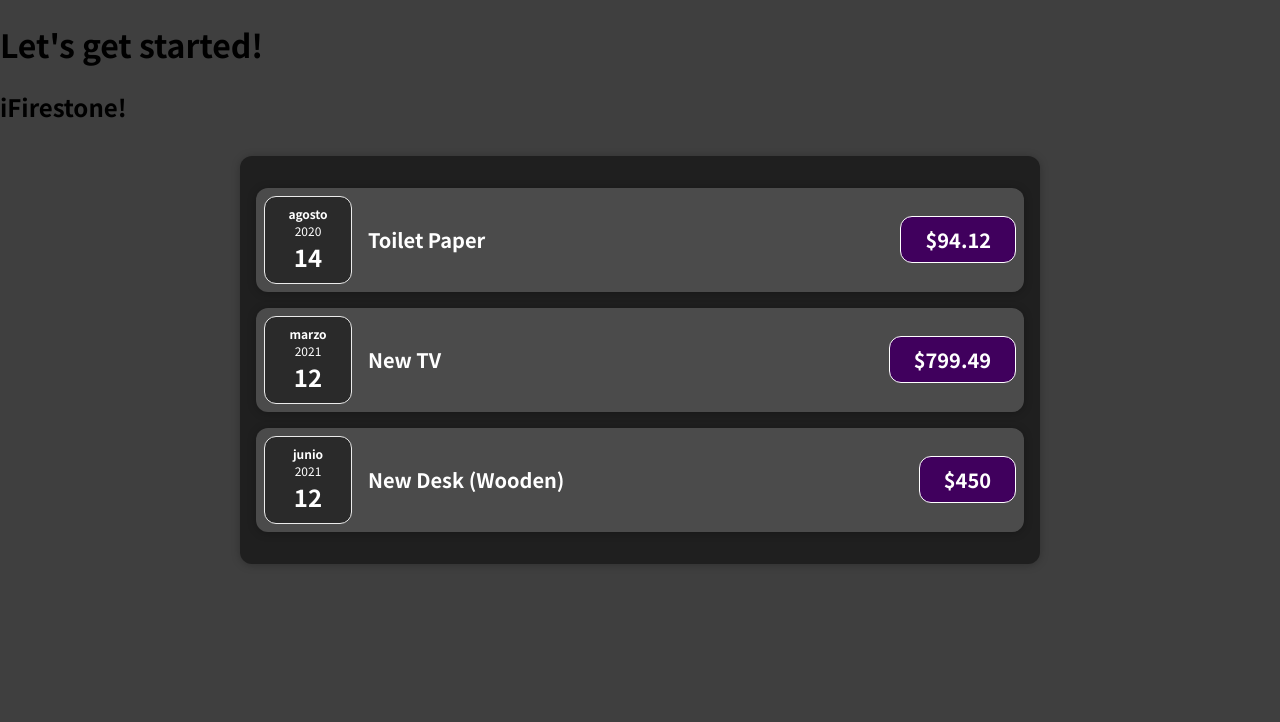
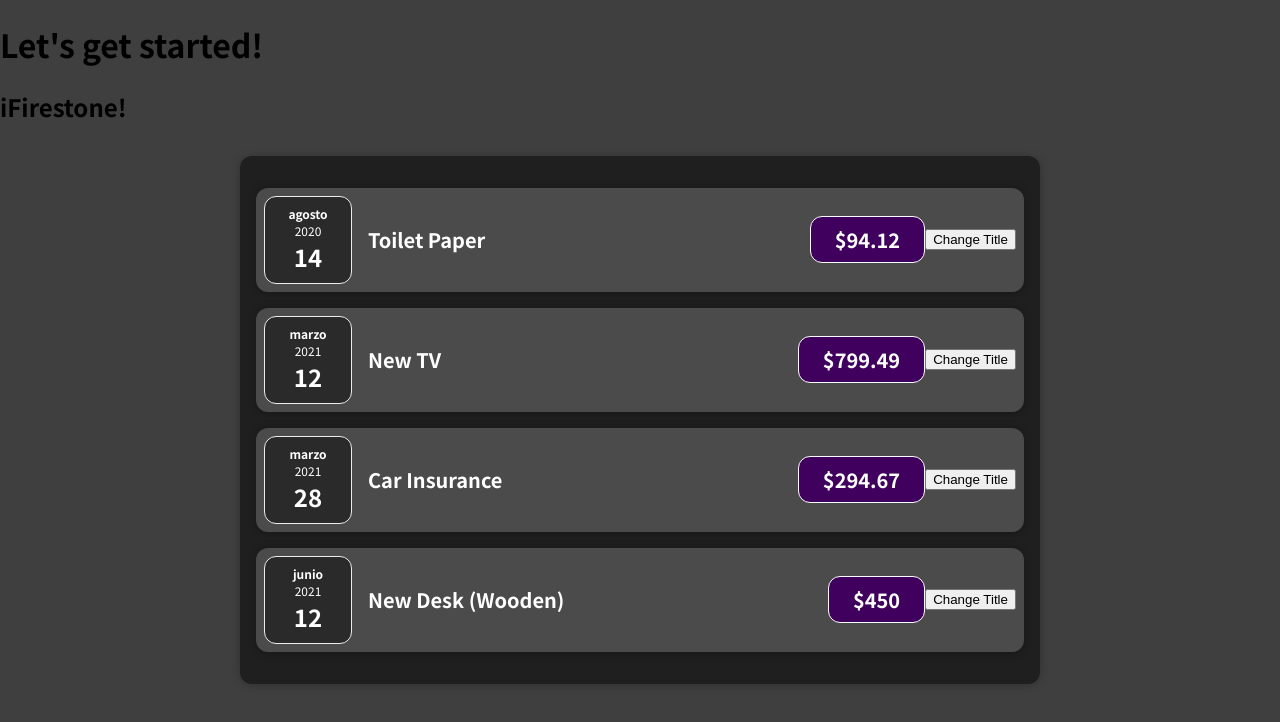
Before and after one commit to ifirestone/expenses-demo, a React (Create React App) app: page / in a window 1280 px wide. Shown: the top 722 px of the page. Built offline with nearby package versions, Linux system fonts and the light colour scheme.

Commit message:
Moving Forward

```diff
--- a/src/App.js
+++ b/src/App.js
@@ -19,7 +19,7 @@ function App() {
     },
     {
       id: "e3",
-      activo: false,
+      activo: true,
       title: "Car Insurance",
       amount: 294.67,
       date: new Date(2021, 2, 28),
--- a/src/components/ExpenseItem.js
+++ b/src/components/ExpenseItem.js
@@ -1,15 +1,23 @@
+import React, { useState } from "react";
+
 import ExpenseDate from "./ExpenseDate";
 import Card from "./Card";
 import "./ExpenseItem.css";
 
 function ExpenseItem(props) {
+  const [title, setTitle] = useState(props.title);
+
+  const clickHandler = () => {
+    setTitle("Updated!!");
+  };
   return (
     <Card className="expense-item">
       <ExpenseDate date={props.date} />
       <div className="expense-item-description">
-        <h2>{props.title}</h2>
+        <h2>{title}</h2>
         <div className="expense-item-price">${props.amount}</div>
       </div>
+      <button onClick={clickHandler}>Change Title</button>
     </Card>
   );
 }
```
Also changed, not shown: src/components/Expenses.js (+1 -11 lines), 1 other file (tests, documents, lock files or other folders).
